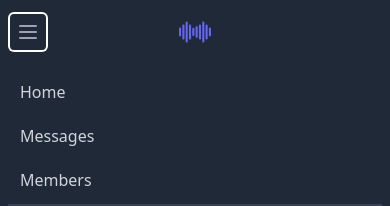
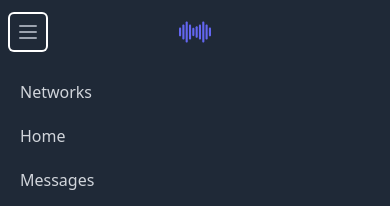
Before and after one commit to nsursock/themusicstop-client, a Vue app: page /#/ in a window 390 px wide. Both pictures are taken after a click on the button "Open main menu". Shown: the top 206 px of the page. Built offline with nearby package versions, Linux system fonts and the light colour scheme; no server answers; what vue-plugin-load-script would draw is missing.

Commit message:
added force directed graph

```diff
--- a/src/components/partials/Nav.vue
+++ b/src/components/partials/Nav.vue
@@ -159,7 +159,14 @@
   <div v-bind:class="showMobileMenu ? 'block' : 'hidden'" class="sm:hidden">
     <div class="px-2 pt-2 pb-3 space-y-1">
       <!-- Current: "bg-gray-900 text-white", Default: "text-gray-300 hover:bg-gray-700 hover:text-white" -->
-      <router-link v-bind:class="$route.name === 'Home' ? 'bg-gray-900 text-white' : 'text-gray-300 hover:bg-gray-700 hover:text-white'" class=" block px-3 py-2 rounded-md text-base font-medium" v-bind:to="{ name: 'Home' }">Home</router-link>
+      <router-link v-bind:class="$route.name === 'Networks' ? 'bg-gray-900 text-white' : 'text-gray-300 hover:bg-gray-700 hover:text-white'"
+      class=" block px-3 py-2 rounded-md text-base font-medium" v-bind:to="{ name: 'Networks' }">
+        Networks
+      </router-link>
+      <router-link v-bind:class="$route.name === 'Home' ? 'bg-gray-900 text-white' : 'text-gray-300 hover:bg-gray-700 hover:text-white'"
+      class=" block px-3 py-2 rounded-md text-base font-medium" v-bind:to="{ name: 'Home' }">
+        Home
+      </router-link>
       <router-link v-bind:class="$route.name === 'Messages' ? 'bg-gray-900 text-white' : 'text-gray-300 hover:bg-gray-700 hover:text-white'" class=" block px-3 py-2 rounded-md text-base font-medium" v-bind:to="{ name: 'Messages' }">Messages</router-link>
       <!-- <router-link v-bind:class="$route.name === 'About' ? 'bg-gray-900 text-white' : 'text-gray-300 hover:bg-gray-700 hover:text-white'" class=" block px-3 py-2 rounded-md text-base font-medium" v-bind:to="{ name: 'About' }">About</router-link> -->
       <router-link v-bind:class="$route.name === 'Users' ? 'bg-gray-900 text-white' : 'text-gray-300 hover:bg-gray-700 hover:text-white'" class=" block px-3 py-2 rounded-md text-base font-medium" v-bind:to="{ name: 'Users' }">Members</router-link>
--- a/src/views/Networks.vue
+++ b/src/views/Networks.vue
@@ -98,7 +98,7 @@ export default {
       if (energy <= this.minEnergyThreshold || iter >= this.maxNumIterations) {
         clearInterval(timer);
       }
-      console.log(`Iteration #${iter} | Energy: ${energy}`);
+      //console.log(`Iteration #${iter} | Energy: ${energy}`);
     }, tickstep);
   },
   methods: {
```
